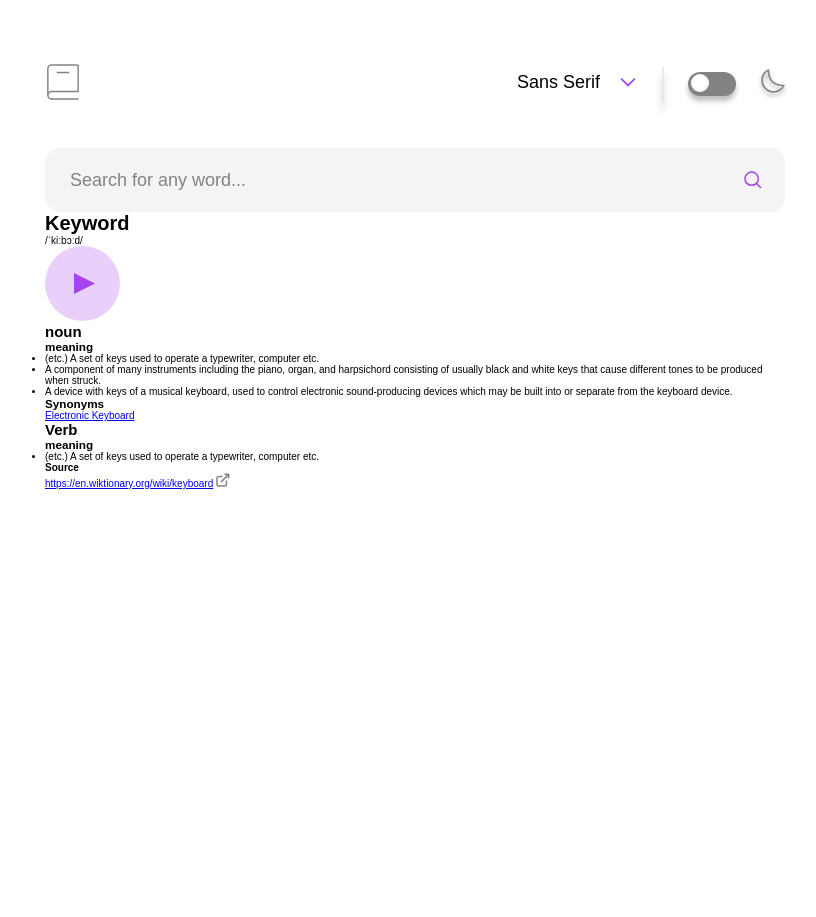
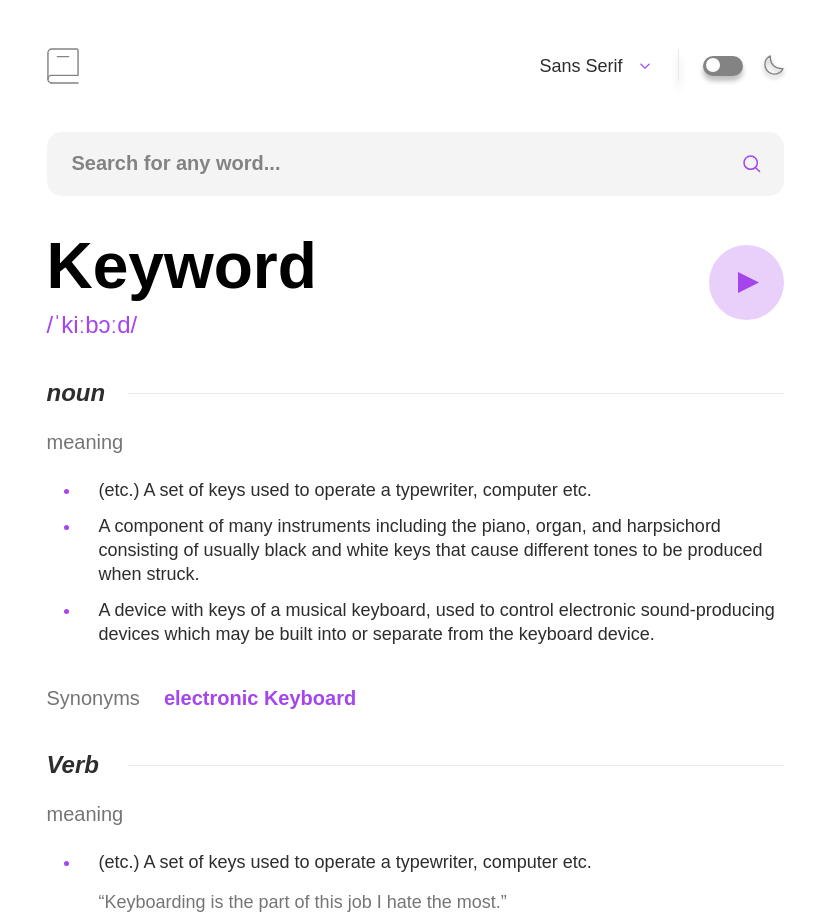
Before and after one commit to subu-v/dictionary-web-app, a website built with Parcel: page src/index.html in a window 1280 px wide. Shown: the top 917 px of the page, without its empty margins (225-1041 px from the left). Before the commit the page ends 800 px from the top, so only its background shows below. Built offline with nearby package versions, Linux system fonts and the light colour scheme.

Commit message:
UI for desktop done.

```diff
--- a/src/index.html
+++ b/src/index.html
@@ -66,7 +66,7 @@
           <div class="app__searched-word-container">
             <div class="app__heading-box">
               <h1 class="app__primary-heading">Keyword</h1>
-              <p class="app__prononciation-desc">/ˈkiːbɔːd/</p>
+              <p class="app__pronounciation-desc">/ˈkiːbɔːd/</p>
             </div>
             <div class="app__audio-file-container">
               <img
@@ -96,7 +96,7 @@
             </ul>
             <div class="app__synonyms-box">
               <h3 class="app__heading-tertiary">Synonyms</h3>
-              <a href="#" class="app__synonyms-desc">Electronic Keyboard</a>
+              <a href="#" class="app__synonyms-desc">electronic Keyboard</a>
             </div>
           </div>
           <div class="app__verb-desc-container">
@@ -105,6 +105,9 @@
             <ul class="app__word-meaning-list">
               <li class="app__word-meaning">
                 (etc.) A set of keys used to operate a typewriter, computer etc.
+                <p class="app__word-meaning-example">
+                  “Keyboarding is the part of this job I hate the most.”
+                </p>
               </li>
             </ul>
           </div>
--- a/src/sass/main.scss
+++ b/src/sass/main.scss
@@ -2,18 +2,22 @@
 @use "abstracts" as *;
 
 .app {
-  padding: 6.4rem;
+  padding: 4.8rem 6.4rem;
 
   &__container {
-    width: 74rem;
+    width: 73.7rem;
     margin: 0 auto;
+  }
+
+  &__header {
+    margin-bottom: 3.2rem;
   }
   &__switcher-container {
     @include flex(row, space-between, center, 0);
     margin-bottom: 4.8rem;
   }
   &__logo {
-    width: 3.6rem;
+    width: 3.2rem;
     height: 3.6rem;
   }
 
@@ -22,7 +26,7 @@
   }
 
   &__font-switcher {
-    @include flex(row, center, center, 2rem);
+    @include flex(row, center, center, 1.6rem);
     cursor: pointer;
     position: relative;
     & > ul,
@@ -38,8 +42,8 @@
       position: absolute;
       top: -5px;
       right: -28px;
-      width: 2px;
-      height: 36px;
+      width: 1px;
+      height: 32px;
       background-color: rgb(233, 233, 233);
       box-shadow: 0 7.5px 7.5px rgba(0, 0, 0, 0.25);
     }
@@ -51,8 +55,11 @@
     translate: 0 7.5px;
   }
 
-  &__font-desc {
+  &__font-desc,
+  &__font-item {
     font-size: 1.8rem;
+    line-height: 2.4rem;
+    color: var(--clr-text);
   }
 
   &__font-items-dropdown {
@@ -72,7 +79,6 @@
 
   &__font-item {
     cursor: pointer;
-    font-size: 1.8rem;
     transition: color 0.25s ease;
     &:not(:last-child) {
       margin-bottom: 1.8rem;
@@ -83,12 +89,12 @@
   }
 
   &__font-switcher-icon {
-    width: 1.6rem;
-    height: 1.6rem;
+    width: 1.2rem;
+    height: 0.6rem;
   }
 
   &__theme-switcher {
-    @include flex(row, center, center, 4.8rem);
+    @include flex(row, center, center, 3.6rem);
   }
 
   &__toggle-box {
@@ -104,8 +110,8 @@
     position: absolute;
     top: -3px;
     left: -12px;
-    width: 4.8rem;
-    height: 2.4rem;
+    width: 4rem;
+    height: 2rem;
 
     transition: background 0.25s ease;
 
@@ -118,16 +124,16 @@
       position: absolute;
       top: 2.5px;
       left: 3px;
-      width: 1.8rem;
-      height: 1.8rem;
+      width: 1.4rem;
+      height: 1.4rem;
       background-color: white;
       border-radius: 50%;
     }
   }
 
   &__theme-switcher-icon {
-    width: 2.4rem;
-    height: 2.4rem;
+    width: 2rem;
+    height: 2rem;
     filter: drop-shadow(0.5px 3px 2px rgba(0, 0, 0, 0.35));
   }
 
@@ -154,8 +160,155 @@
 
     &::placeholder {
       color: rgb(131, 131, 131);
-      font-size: 1.8rem;
-      font-weight: 500;
+      font-size: 2rem;
+      font-weight: 700;
+      line-height: 2.4rem;
     }
   }
+
+  &__searched-container {
+    position: relative;
+    &::after {
+      content: "";
+      width: 100%;
+      height: 1px;
+      background-color: #e9e9e9;
+      position: absolute;
+      bottom: -36px;
+      left: 0;
+    }
+  }
+  &__searched-word-container {
+    @include flex(row, space-between, center, 0);
+    margin-bottom: 4rem;
+  }
+  &__primary-heading {
+    font-size: 6.4rem;
+    line-height: 7.7rem;
+    margin-bottom: 0.6rem;
+  }
+  &__pronounciation-desc {
+    font-size: 2.4rem;
+    color: var(--clr-primary);
+  }
+
+  &__audio-icon {
+    width: 7.5rem;
+    height: 7.5rem;
+  }
+
+  &__noun-desc-container,
+  &__verb-desc-container {
+    position: relative;
+  }
+
+  &__secondary-heading {
+    font-size: 2.4rem;
+    font-style: italic;
+    font-weight: 700;
+    color: var(--clr-text);
+    margin-bottom: 2.4rem;
+
+    &::after {
+      content: "";
+      position: absolute;
+      top: 14px;
+      right: 0;
+      width: 65.6rem;
+      height: 1px;
+      background-color: #e9e9e9;
+    }
+  }
+
+  &__heading-tertiary {
+    color: #757575;
+    font-size: 2rem;
+    font-weight: 400;
+    margin-bottom: 2.4rem;
+  }
+
+  &__word-meaning-list {
+    padding-left: 3.4rem;
+    margin-bottom: 4rem;
+  }
+  &__word-meaning {
+    color: var(--clr-text);
+    font-size: 1.8rem;
+    font-weight: 400;
+    line-height: 2.4rem;
+    padding-left: 1.8rem;
+    &::marker {
+      color: var(--clr-primary);
+    }
+    &:not(:last-child) {
+      margin-bottom: 1.2rem;
+    }
+  }
+
+  &__word-meaning-example {
+    color: #757575;
+    font-size: 1.8rem;
+    line-height: 2.4rem;
+    font-weight: 400;
+    margin-top: 1.6rem;
+  }
+  &__verb-desc-container > ul {
+    margin-bottom: 0px;
+  }
+
+  &__synonyms-box {
+    @include flex(row, initial, center, 2.4rem);
+    margin-bottom: 4rem;
+    & > h3 {
+      margin-bottom: 0;
+    }
+  }
+
+  &__synonyms-desc {
+    &:link,
+    &:visited {
+      border-bottom: 1.5px solid transparent;
+      color: var(--clr-primary);
+      font-size: 2rem;
+      font-weight: 700;
+      line-height: 2.42rem;
+      text-decoration: none;
+      transition: all 0.25s ease;
+    }
+
+    &:hover {
+      border-bottom: 1.5px solid var(--clr-primary);
+    }
+  }
+
+  &__footer {
+    margin-top: 5rem;
+  }
+  &__footer,
+  &__footer-src-box {
+    @include flex(row, initial, center, 2.4rem);
+  }
+
+  &__footer-heading {
+    font-size: 1.4rem;
+    font-weight: 400;
+    line-height: 1.7rem;
+    color: #757575;
+  }
+  &__footer-src-box {
+    gap: 1.2rem;
+  }
+  &__footer-src-link {
+    &:link,
+    &:visited {
+      font-size: 1.4rem;
+      font-weight: 400;
+      color: var(--clr-text);
+    }
+  }
+
+  &__footer-src-icon {
+    width: 1.2rem;
+    height: 1.2rem;
+  }
 }
```
Also changed, not shown: dist/index.html, 4 other files.
